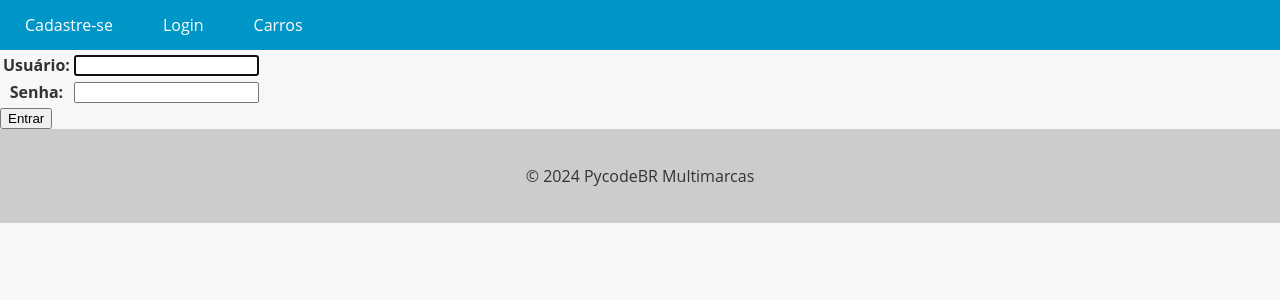
After one commit to GregoryLhr/gest-o-de-carros, a Django app: page /login/ in a window 1280 px wide. The commit adds this page. Shown: the top 300 px of the page. Run offline with Django 5.2, Linux system fonts and the light colour scheme.

Commit message:
criando tela de login e logout

```diff
--- /dev/null
+++ b/accounts/templates/login.html
@@ -0,0 +1,15 @@
+{% extends "base.html" %}
+
+{% block content %}
+
+<form method="post">
+  {% csrf_token %}
+
+  <table>
+    {{ login_form.as_table }}
+  </table>
+
+  <input type="submit" value="Entrar">
+</form>
+
+{% endblock %}
--- a/accounts/views.py
+++ b/accounts/views.py
@@ -1,4 +1,5 @@
-from django.contrib.auth.forms import UserCreationForm
+from django.contrib.auth.forms import UserCreationForm, AuthenticationForm
+from django.contrib.auth import authenticate, login, logout
 from django.shortcuts import render, redirect
 
 # Create your views here.
@@ -8,7 +9,27 @@ def register_view(request):
         user_form = UserCreationForm(request.POST)
         if user_form.is_valid():
             user_form.save()
-            return redirect('cars_list')
+            return redirect('login')
     else:
         user_form = UserCreationForm()
     return render(request, 'register.html', {'user_form': user_form})
+
+
+def login_view(request):
+    if request.method == "POST":
+        username = request.POST["username"]
+        password = request.POST["password"]
+        user = authenticate(request, username=username, password=password)
+        if user is not None:
+            login(request, user)
+            return redirect('cars_list')
+        else:
+            login_form = AuthenticationForm()
+    else:
+        login_form = AuthenticationForm()
+    return render(request, 'login.html', {'login_form': login_form})
+
+
+def logout_view(request):
+    logout(request)
+    return redirect('cars_list')
--- a/app/templates/base.html
+++ b/app/templates/base.html
@@ -73,8 +73,21 @@
   <header>
     <nav>
       <ul>
+        {% if user.is_authenticated %}
+        <li>Olá, {{ user.username }}</li>
+        <li><a href="{% url 'new_car' %}">Cadastrar Carro</a></li>
+        {% endif %}
+
+        {% if not user.is_authenticated %}
+        <li><a href="{% url 'register' %}">Cadastre-se</a></li>
+        <li><a href="{% url 'login' %}">Login</a></li>
+        {% endif %}
+
         <li><a href="{% url 'cars_list' %}">Carros</a></li>
-        <li><a href="{% url 'new_car' %}">Cadastrar Carro</a></li>
+
+        {% if user.is_authenticated %}
+        <li><a href="{% url 'logout' %}">Sair</a></li>
+        {% endif %}
       </ul>
     </nav>
   </header>
--- a/app/urls.py
+++ b/app/urls.py
@@ -19,11 +19,13 @@ from django.urls import path
 from django.conf import settings
 from django.conf.urls.static import static
 from cars.views import cars_view, new_car_view
-from accounts.views import register_view
+from accounts.views import register_view, login_view, logout_view
 
 urlpatterns = [
     path("admin/", admin.site.urls),
     path("register/", register_view, name="register"),
+    path("login/", login_view, name="login"),
+    path("logout/", logout_view, name="logout"),
     path("cars/", cars_view, name='cars_list'),
     path("new_car/", new_car_view, name='new_car')
 ] + static(settings.MEDIA_URL, document_root=settings.MEDIA_ROOT)
```
